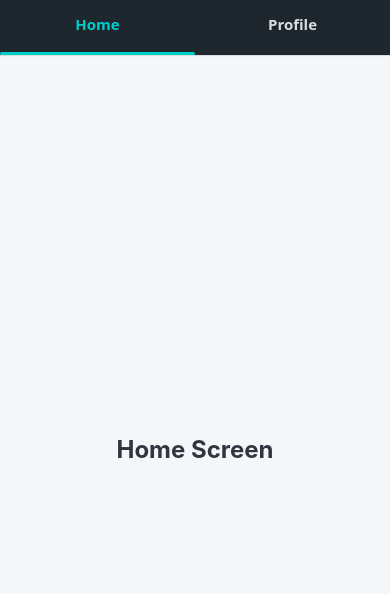
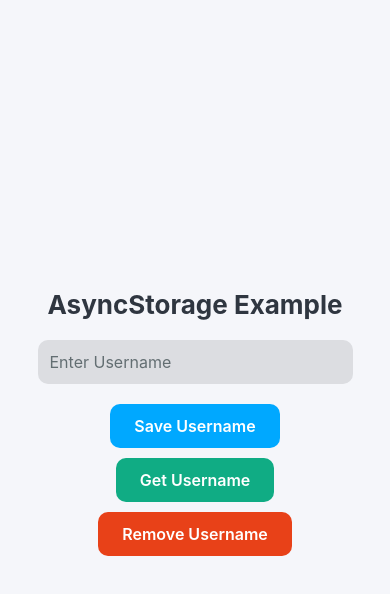
Before and after one commit to TayyabHussain03/react_native_cli_batch2, a React Native app: screen / in a window 390 px wide. Shown: the top 594 px of the page. Built offline with nearby package versions, Linux system fonts and the light colour scheme.

Commit message:
Async Storage concept

```diff
--- a/App.jsx
+++ b/App.jsx
@@ -1,71 +1,73 @@
-// import React, { Component } from 'react'
-// import { Text, View } from 'react-native'
-// import MyButton from './src/components/MyButton'
-// import JSX from './src/components/JSX'
-// import UseStateHook from './src/components/UseStateHook'
-// import PropTest from './src/components/PropTest'
-// import InputText from './src/components/InputText.jsx'
-// import Styling from './src/components/Styling.jsx'
-// import FlatListScreen from './src/components/FlatListScreen.jsx'
-// import SectionListScreen from './src/components/SectionListScreen.jsx'
-// import Login from './src/components/Login.jsx'
-// import UserContact from './src/screens/ContactList/UserContact.jsx'
-// import Grid from './src/components/Grid.jsx'
-// import UseEffectHook from './src/components/UseEffectHook.jsx'
-// import UseEffectUnmounting from './src/components/UseEffectUnmounting.jsx'
-// import StylingButton from './src/components/StylingButton.jsx'
-// import LoaderToggle from './src/components/LoaderToggle.jsx'
-// import Presable from './src/components/Presable.jsx'
-// import StatusBarComponent from './src/components/StatusBarComponent.jsx'
-// import UseRefExample from './src/components/UseRefExample.jsx'
-// import ModalDialogBox from './src/components/ModalDialogBox.jsx'
-// import AlertExample from './src/components/AlertExample.jsx'
-// import GET_API from './src/components/GET_API.jsx'
-// import POST_API from './src/components/POST_API.jsx'
-// import PUT_API from './src/components/PUT_API.jsx'
-// import PATCH_API from './src/components/PATCH_API.jsx'
-// import DELETE_API from './src/components/DELETE_API.jsx'
-// import GET_API_LIST from './src/components/GET_API_LIST.jsx'
-// import PlatformExample from './src/components/PlatformExample.jsx'
-// import Search from './src/components/Search.jsx'
+import React, { Component } from 'react'
+import { Text, View } from 'react-native'
+import MyButton from './src/components/MyButton'
+import JSX from './src/components/JSX'
+import UseStateHook from './src/components/UseStateHook'
+import PropTest from './src/components/PropTest'
+import InputText from './src/components/InputText.jsx'
+import Styling from './src/components/Styling.jsx'
+import FlatListScreen from './src/components/FlatListScreen.jsx'
+import SectionListScreen from './src/components/SectionListScreen.jsx'
+import Login from './src/components/Login.jsx'
+import UserContact from './src/screens/ContactList/UserContact.jsx'
+import Grid from './src/components/Grid.jsx'
+import UseEffectHook from './src/components/UseEffectHook.jsx'
+import UseEffectUnmounting from './src/components/UseEffectUnmounting.jsx'
+import StylingButton from './src/components/StylingButton.jsx'
+import LoaderToggle from './src/components/LoaderToggle.jsx'
+import Presable from './src/components/Presable.jsx'
+import StatusBarComponent from './src/components/StatusBarComponent.jsx'
+import UseRefExample from './src/components/UseRefExample.jsx'
+import ModalDialogBox from './src/components/ModalDialogBox.jsx'
+import AlertExample from './src/components/AlertExample.jsx'
+import GET_API from './src/components/GET_API.jsx'
+import POST_API from './src/components/POST_API.jsx'
+import PUT_API from './src/components/PUT_API.jsx'
+import PATCH_API from './src/components/PATCH_API.jsx'
+import DELETE_API from './src/components/DELETE_API.jsx'
+import GET_API_LIST from './src/components/GET_API_LIST.jsx'
+import PlatformExample from './src/components/PlatformExample.jsx'
+import Search from './src/components/Search.jsx'
+import UsernameStorage from './src/components/UsernameStorage.jsx'
 
-// const App = () => {
-//   return (
-//     <View style={{ flex: 1, backgroundColor: "white" }} >
-//       {/* <Text style={{ fontSize: 24, color: "red", textTransform: "uppercase" }} >tayyab hussain</Text> */}
-//       {/* <MyButton /> */}
-//       {/* <JSX /> */}
-//       {/* <UseStateHook /> */}
-//       {/* <PropTest/> */}
-//       {/* <InputText /> */}
-//       {/* <Styling/> */}
-//       {/* <FlatListScreen/> */}
-//       {/* <SectionListScreen/> */}
-//       {/* <Login /> */}
-//       {/* <UserContact /> */}
-//       {/* <Grid/> */}
-//       {/* <UseEffectHook/> */}
-//       {/* <UseEffectUnmounting/> */}
-//       {/* <StylingButton/> */}
-//       {/* <LoaderToggle/> */}
-//       {/* <Presable/> */}
-//       {/* <StatusBarComponent/> */}
-//       {/* <UseRefExample/> */}
-//       {/* <ModalDialogBox/> */}
-//       {/* <AlertExample/> */}
-//       {/* <GET_API/> */}
-//       {/* <POST_API /> */}
-//       {/* <PUT_API /> */}
-//       {/* <PATCH_API /> */}
-//       {/* <DELETE_API /> */}
-//       {/* <GET_API_LIST /> */}
-//       {/* <PlatformExample/> */}
-//       <Search />
-//     </View>
-//   )
-// }
+const App = () => {
+  return (
+    <View style={{ flex: 1, backgroundColor: "white" }} >
+      {/* <Text style={{ fontSize: 24, color: "red", textTransform: "uppercase" }} >tayyab hussain</Text> */}
+      {/* <MyButton /> */}
+      {/* <JSX /> */}
+      {/* <UseStateHook /> */}
+      {/* <PropTest/> */}
+      {/* <InputText /> */}
+      {/* <Styling/> */}
+      {/* <FlatListScreen/> */}
+      {/* <SectionListScreen/> */}
+      {/* <Login /> */}
+      {/* <UserContact /> */}
+      {/* <Grid/> */}
+      {/* <UseEffectHook/> */}
+      {/* <UseEffectUnmounting/> */}
+      {/* <StylingButton/> */}
+      {/* <LoaderToggle/> */}
+      {/* <Presable/> */}
+      {/* <StatusBarComponent/> */}
+      {/* <UseRefExample/> */}
+      {/* <ModalDialogBox/> */}
+      {/* <AlertExample/> */}
+      {/* <GET_API/> */}
+      {/* <POST_API /> */}
+      {/* <PUT_API /> */}
+      {/* <PATCH_API /> */}
+      {/* <DELETE_API /> */}
+      {/* <GET_API_LIST /> */}
+      {/* <PlatformExample/> */}
+      {/* <Search /> */}
+      <UsernameStorage />
+    </View>
+  )
+}
 
-// export default App
+export default App
 
 
 // import React from 'react';
@@ -406,81 +408,81 @@
 
 // **********************Top Tab*********************
 
-import React from 'react';
-import { View, Text } from 'react-native';
-import { NavigationContainer } from '@react-navigation/native';
-import { createMaterialTopTabNavigator } from '@react-navigation/material-top-tabs';
+// import React from 'react';
+// import { View, Text } from 'react-native';
+// import { NavigationContainer } from '@react-navigation/native';
+// import { createMaterialTopTabNavigator } from '@react-navigation/material-top-tabs';
 
-const Tab = createMaterialTopTabNavigator();
+// const Tab = createMaterialTopTabNavigator();
 
-// ✅ Home Screen Component
-const HomeScreen = () => (
-  <View style={{
-    flex: 1,
-    justifyContent: 'center',
-    alignItems: 'center',
-    backgroundColor: '#f5f6fa'
-  }}>
-    <Text style={{ fontSize: 24, fontWeight: 'bold', color: '#2f3640' }}>
-      Home Screen
-    </Text>
-  </View>
-);
+// // ✅ Home Screen Component
+// const HomeScreen = () => (
+//   <View style={{
+//     flex: 1,
+//     justifyContent: 'center',
+//     alignItems: 'center',
+//     backgroundColor: '#f5f6fa'
+//   }}>
+//     <Text style={{ fontSize: 24, fontWeight: 'bold', color: '#2f3640' }}>
+//       Home Screen
+//     </Text>
+//   </View>
+// );
 
-// ✅ Profile Screen Component
-const ProfileScreen = () => (
-  <View style={{
-    flex: 1,
-    justifyContent: 'center',
-    alignItems: 'center',
-    backgroundColor: '#f5f6fa'
-  }}>
-    <Text style={{ fontSize: 24, fontWeight: 'bold', color: '#2f3640' }}>
-      Profile Screen
-    </Text>
-  </View>
-);
+// // ✅ Profile Screen Component
+// const ProfileScreen = () => (
+//   <View style={{
+//     flex: 1,
+//     justifyContent: 'center',
+//     alignItems: 'center',
+//     backgroundColor: '#f5f6fa'
+//   }}>
+//     <Text style={{ fontSize: 24, fontWeight: 'bold', color: '#2f3640' }}>
+//       Profile Screen
+//     </Text>
+//   </View>
+// );
 
-const App = () => {
-  return (
-    <NavigationContainer>
-      <Tab.Navigator
-        screenOptions={{
-          // ✅ tabBarStyle: Top tab bar ka background aur height
-          tabBarStyle: {
-            backgroundColor: '#1e272e', // Dark techy background
-            height: 55
-          },
+// const App = () => {
+//   return (
+//     <NavigationContainer>
+//       <Tab.Navigator
+//         screenOptions={{
+//           // ✅ tabBarStyle: Top tab bar ka background aur height
+//           tabBarStyle: {
+//             backgroundColor: '#1e272e', // Dark techy background
+//             height: 50
+//           },
 
-          // ✅ tabBarLabelStyle: Tab label ka font aur spacing
-          tabBarLabelStyle: {
-            fontSize: 15,
-            fontWeight: '600',
-            textTransform: 'none' // Prevents auto-uppercase
-          },
+//           // ✅ tabBarLabelStyle: Tab label ka font aur spacing
+//           tabBarLabelStyle: {
+//             fontSize: 16,
+//             fontWeight: '600',
+//             textTransform: 'none' // Prevents auto-uppercase
+//           },
 
-          // ✅ tabBarActiveTintColor: Active tab text color
-          tabBarActiveTintColor: '#00cec9',
+//           // ✅ tabBarActiveTintColor: Active tab text color
+//           tabBarActiveTintColor: '#00ce82',
 
-          // ✅ tabBarInactiveTintColor: Inactive tab text color
-          tabBarInactiveTintColor: '#dcdde1',
+//           // ✅ tabBarInactiveTintColor: Inactive tab text color
+//           tabBarInactiveTintColor: '#dcdde1',
 
-          // ✅ tabBarIndicatorStyle: Active tab ke neeche underline
-          tabBarIndicatorStyle: {
-            backgroundColor: '#00cec9',
-            height: 3,
-            borderRadius: 2
-          },
+//           // ✅ tabBarIndicatorStyle: Active tab ke neeche underline
+//           tabBarIndicatorStyle: {
+//             backgroundColor: '#00ce82',
+//             height: 3,
+//             borderRadius: 2
+//           },
 
-          // ✅ tabBarPressColor: Ripple effect on tab press
-          tabBarPressColor: '#74b9ff'
-        }}
-      >
-        <Tab.Screen name="Home" component={HomeScreen} />
-        <Tab.Screen name="Profile" component={ProfileScreen} />
-      </Tab.Navigator>
-    </NavigationContainer>
-  );
-};
+//           // ✅ tabBarPressColor: Ripple effect on tab press
+//           tabBarPressColor: '#74b9ff'
+//         }}
+//       >
+//         <Tab.Screen name="Home" component={HomeScreen} />
+//         <Tab.Screen name="Profile" component={ProfileScreen} />
+//       </Tab.Navigator>
+//     </NavigationContainer>
+//   );
+// };
 
-export default App;
+// export default App;
--- a/package.json
+++ b/package.json
@@ -10,6 +10,7 @@
     "test": "jest"
   },
   "dependencies": {
+    "@react-native-async-storage/async-storage": "^2.2.0",
     "@react-native/new-app-screen": "0.81.4",
     "@react-navigation/bottom-tabs": "^7.4.7",
     "@react-navigation/drawer": "^7.5.8",
--- /dev/null
+++ b/src/components/UsernameStorage.jsx
@@ -0,0 +1,136 @@
+import React, { useState, useEffect } from 'react';
+import { View, Text, TextInput, TouchableOpacity, Alert } from 'react-native';
+import AsyncStorage from '@react-native-async-storage/async-storage';
+
+const UsernameStorage = () => {
+  const [username, setUsername] = useState('');
+  const [storedUsername, setStoredUsername] = useState('');
+
+  // ✅ Get username on component mount
+  useEffect(() => {
+    getUsername();
+  }, []);
+
+  // ✅ Save username to AsyncStorage
+  const saveUsername = async () => {
+    try {
+      await AsyncStorage.setItem('username', username);
+      Alert.alert('Success', 'Username saved successfully');
+      setUsername('');
+      getUsername(); // Refresh stored value
+    } catch (error) {
+      Alert.alert('Error', 'Failed to save username');
+    }
+  };
+
+  // ✅ Retrieve username from AsyncStorage
+  const getUsername = async () => {
+    try {
+      const value = await AsyncStorage.getItem('username');
+      if (value) {
+        setStoredUsername(value);
+      } else {
+        setStoredUsername('');
+        Alert.alert('Info', 'No username found');
+      }
+    } catch (error) {
+      Alert.alert('Error', 'Failed to retrieve username');
+    }
+  };
+
+  // ✅ Remove username from AsyncStorage
+  const removeUsername = async () => {
+    try {
+      await AsyncStorage.removeItem('username');
+      Alert.alert('Removed', 'Username deleted');
+      setStoredUsername('');
+    } catch (error) {
+      Alert.alert('Error', 'Failed to remove username');
+    }
+  };
+
+  return (
+    <View style={{
+      flex: 1,
+      backgroundColor: '#f5f6fa',
+      justifyContent: 'center',
+      alignItems: 'center',
+      padding: 20
+    }}>
+      <Text style={{
+        fontSize: 26,
+        fontWeight: 'bold',
+        color: '#2f3640',
+        marginBottom: 20
+      }}>
+        AsyncStorage Example
+      </Text>
+
+      <TextInput
+        style={{
+          width: '90%',
+          backgroundColor: '#dcdde1',
+          padding: 12,
+          borderRadius: 10,
+          fontSize: 16,
+          marginBottom: 20,
+          color: '#2f3640'
+        }}
+        placeholder="Enter Username"
+        placeholderTextColor="#636e72"
+        value={username}
+        onChangeText={setUsername}
+      />
+
+      <TouchableOpacity
+        onPress={saveUsername}
+        style={{
+          backgroundColor: '#00a8ff',
+          paddingVertical: 12,
+          paddingHorizontal: 24,
+          borderRadius: 10,
+          marginBottom: 10
+        }}
+      >
+        <Text style={{ color: '#fff', fontSize: 16, fontWeight: '600' }}>Save Username</Text>
+      </TouchableOpacity>
+
+      <TouchableOpacity
+        onPress={getUsername}
+        style={{
+          backgroundColor: '#10ac84',
+          paddingVertical: 12,
+          paddingHorizontal: 24,
+          borderRadius: 10,
+          marginBottom: 10
+        }}
+      >
+        <Text style={{ color: '#fff', fontSize: 16, fontWeight: '600' }}>Get Username</Text>
+      </TouchableOpacity>
+
+      <TouchableOpacity
+        onPress={removeUsername}
+        style={{
+          backgroundColor: '#e84118',
+          paddingVertical: 12,
+          paddingHorizontal: 24,
+          borderRadius: 10
+        }}
+      >
+        <Text style={{ color: '#fff', fontSize: 16, fontWeight: '600' }}>Remove Username</Text>
+      </TouchableOpacity>
+
+      {storedUsername ? (
+        <Text style={{
+          marginTop: 30,
+          fontSize: 18,
+          color: '#2f3640'
+        }}>
+          Stored Username: <Text style={{ fontWeight: 'bold', color: '#00cec9' }}>{storedUsername}</Text>
+        </Text>
+      ) : null}
+    </View>
+  );
+};
+
+export default UsernameStorage;
```
Also changed, not shown: 1 other file (tests, documents, lock files or other folders).
